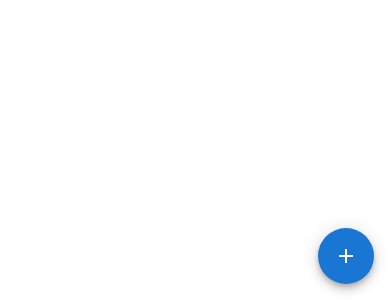
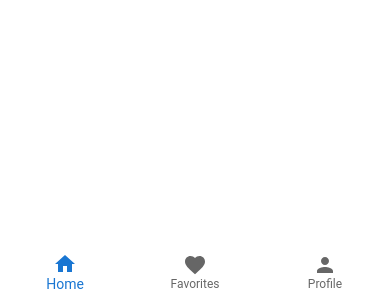
Before and after one commit to AnjoC07/React-Material-UI-Demo, a React (Create React App) app: page / in a window 390 px wide. Shown: the part 544-844 px from the top of the page. Built offline with nearby package versions, Linux system fonts and the light colour scheme.

Commit message:
MUI Bottom Navigation Navbar (Mobile)

```diff
--- a/src/App.tsx
+++ b/src/App.tsx
@@ -1,7 +1,8 @@
 // App.tsx
 import "./App.css";
-import { MuiSpeedDial } from "./components/MuiSpeedDial";
+import { MuiBottomNavigation } from "./components/MuiBottomNavigation";
 
+// import { MuiSpeedDial } from "./components/MuiSpeedDial";
 // import { MuiBreadcrumbs } from "./components/MuiBreadcrumbs";
 // import { MuiDrawer } from "./components/MuiDrawer";
 // import { MuiLink } from "./components/MuiLink";
@@ -40,7 +41,8 @@
       <MuiBreadcrumbs />
       <MuiDrawer /> */}
       {/* <MuiLink /> */}
-      <MuiSpeedDial />
+      {/* <MuiSpeedDial /> */}
+      <MuiBottomNavigation />
     </div>
   );
 }
--- /dev/null
+++ b/src/components/MuiBottomNavigation.tsx
@@ -0,0 +1,24 @@
+import { BottomNavigation, BottomNavigationAction } from "@mui/material";
+import HomeIcon from "@mui/icons-material/Home";
+import FavoriteIcon from "@mui/icons-material/Favorite";
+import PersonIcon from "@mui/icons-material/Person";
+import { useState } from "react";
+
+export const MuiBottomNavigation = () => {
+  // useState Declaration
+  const [value, setValue] = useState(0);
+  return (
+    <BottomNavigation
+      sx={{ width: "100%", position: "absolute", bottom: 0 }}
+      value={value}
+      onChange={(event, newValue) => {
+        setValue(newValue);
+      }}
+      showLabels // Always display icon labels
+    >
+      <BottomNavigationAction label="Home" icon={<HomeIcon />} />
+      <BottomNavigationAction label="Favorites" icon={<FavoriteIcon />} />
+      <BottomNavigationAction label="Profile" icon={<PersonIcon />} />
+    </BottomNavigation>
+  );
+};
```
